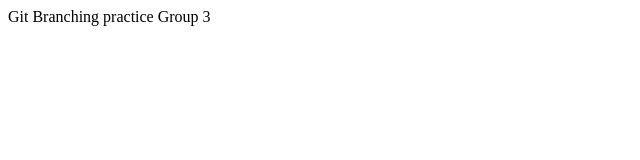
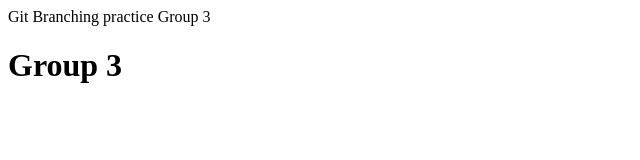
Before and after one commit to yonatan1/branch, a plain HTML site: page index.html in a window 1280 px wide. Shown: the whole page, without its empty margins (0-640 px from the left). Drawn offline with Linux system fonts and the light colour scheme.

Commit message:
source control

```diff
--- a/index.html
+++ b/index.html
@@ -8,5 +8,6 @@
 <body>
     Git Branching practice
     Group 3
+    <h1>Group 3</h1>
 </body>
 </html>
```
